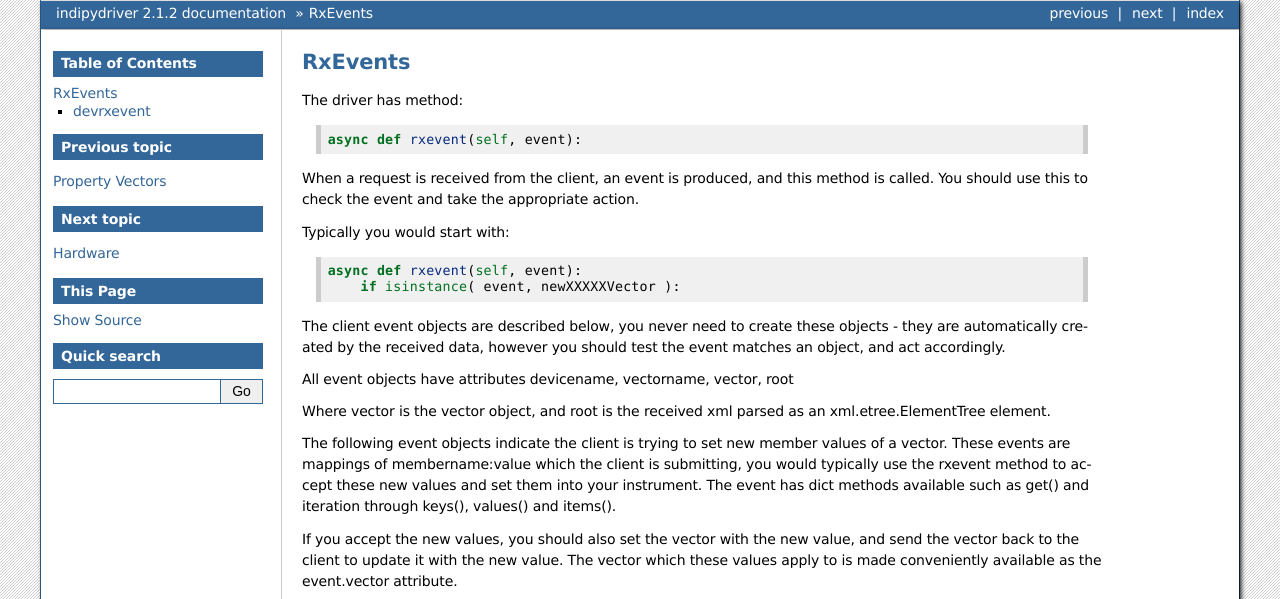
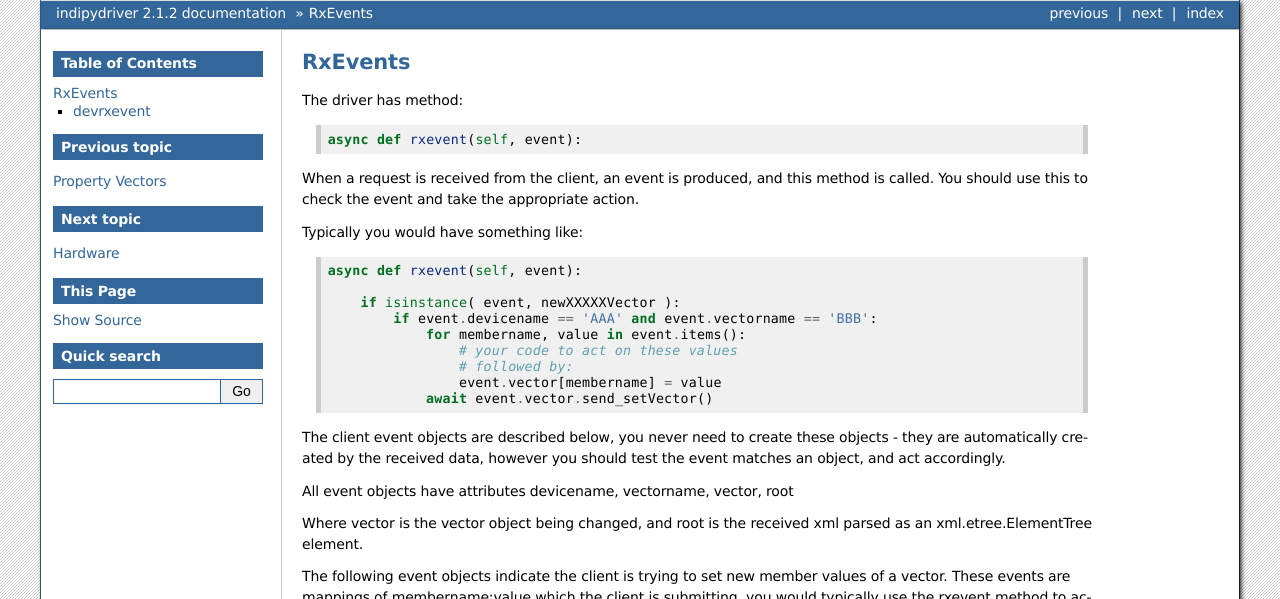
Before and after one commit to bernie-skipole/indipydriver, a Sphinx documentation site: the page built from docs/source/usage/rxevents.rst, in a window 1280 px wide and 1400 px high. Shown: the top 599 px of the window. Built offline with Sphinx 7.4.7, drawn with Linux system fonts in a browser that asks for light colours; some of the changed text lies outside the part shown; grey boxes are pictures that could not be loaded.

Commit message:
Doc changes

```diff
--- a/docs/source/usage/rxevents.rst
+++ b/docs/source/usage/rxevents.rst
@@ -10,21 +10,26 @@
 
 When a request is received from the client, an event is produced, and this method is called. You should use this to check the event and take the appropriate action.
 
-Typically you would start with::
+Typically you would have something like::
 
     async def rxevent(self, event):
+
         if isinstance( event, newXXXXXVector ):
+            if event.devicename == 'AAA' and event.vectorname == 'BBB':
+                for membername, value in event.items():
+                    # your code to act on these values
+                    # followed by:
+                    event.vector[membername] = value
+                await event.vector.send_setVector()
 
 
 The client event objects are described below, you never need to create these objects - they are automatically created by the received data, however you should test the event matches an object, and act accordingly.
 
 All event objects have attributes devicename, vectorname, vector, root
 
-Where vector is the vector object, and root is the received xml parsed as an xml.etree.ElementTree element.
+Where vector is the vector object being changed, and root is the received xml parsed as an xml.etree.ElementTree element.
 
 The following event objects indicate the client is trying to set new member values of a vector. These events are mappings of membername:value which the client is submitting, you would typically use the rxevent method to accept these new values and set them into your instrument. The event has dict methods available such as get() and iteration through keys(), values() and items().
-
-If you accept the new values, you should also set the vector with the new value, and send the vector back to the client to update it with the new value. The vector which these values apply to is made conveniently available as the event.vector attribute.
 
 
 .. autoclass:: indipydriver.newSwitchVector
@@ -39,22 +44,11 @@
 
 The event also has a self.timestamp attribute which is a datetime object, or None if unable to parse the timestamp given in the protocol. In the attempt to parse, fractional minutes or seconds may be lost, and if no received timestamp is given, a current utc time is used. If the exact received timestamp is required it can be obtained from event.root.get("timestamp") which will return either the string from the received xml, or None if not present.
 
-Typically, if you accept a new member value, you would have code that controls your instrument, and you would then set the new value into the vector and transmit the update to the client::
-
-    # Match the event type, with devicename and vectorname
-    # so event.vector is the vector belonging to this device
-    # and with this vectorname
-
-    if isinstance( event, newXXXXXVector ):
-        if event.devicename == 'AAA' and vectorname == 'BBB':
-            for membername, value in event.items():
-                # your code to act on these values
-                # followed by:
-                event.vector[membername] = value
-            await event.vector.send_setVector()
-
+Typically, if you accept a new member value, you would have code that controls your instrument, and you would then set the new value into the vector and transmit the updated vector back to the client. The vector which these values apply to is made conveniently available as the event.vector attribute.
 
 When the client transmits the change, it assumes a state of Busy, until it gets confirmation the state has changed. Calling vector.send_setVector() therefore informs the client of the new member values and resets the state on the client display.
+
+However on receiving a BLOB, you would not want to send the entire BLOB back to the client, you would just want to ensure state is set to Ok, so you would call vector.send_setVectorMembers(state="Ok", members=[]). As there are no members specified, this will be sent with no member data, but the state on the client will be reset.
 
 The rxevent method may also receive an enableBLOB event, which in general should be ignored.
 
--- a/docs/source/usage/snoopevents.rst
+++ b/docs/source/usage/snoopevents.rst
@@ -21,7 +21,7 @@
 
     snoop(devicename, vectorname, timeout=30)
 
-This will cause the driver to transmit a 'getProperties' request, which will instruct servers to copy traffic originating from the specified device/vector to this driver, as well as to any connected client. Since intermediate servers may get switched off and on and lose the copy instruction, if no traffic is received after the timeout value, then another getProperties will be sent.
+This will cause the driver to transmit a 'getProperties' request, which will instruct servers to copy traffic originating from the specified device/vector to this driver, as if it was a connected client. Since intermediate servers may get switched off and on and lose the copy instruction, if no traffic is received after the timeout value, then another getProperties will be sent.
 
 It is also possible for a driver to await a send_getProperties command directly using coroutine method::
 
```
Also changed, not shown: 1 other file.
